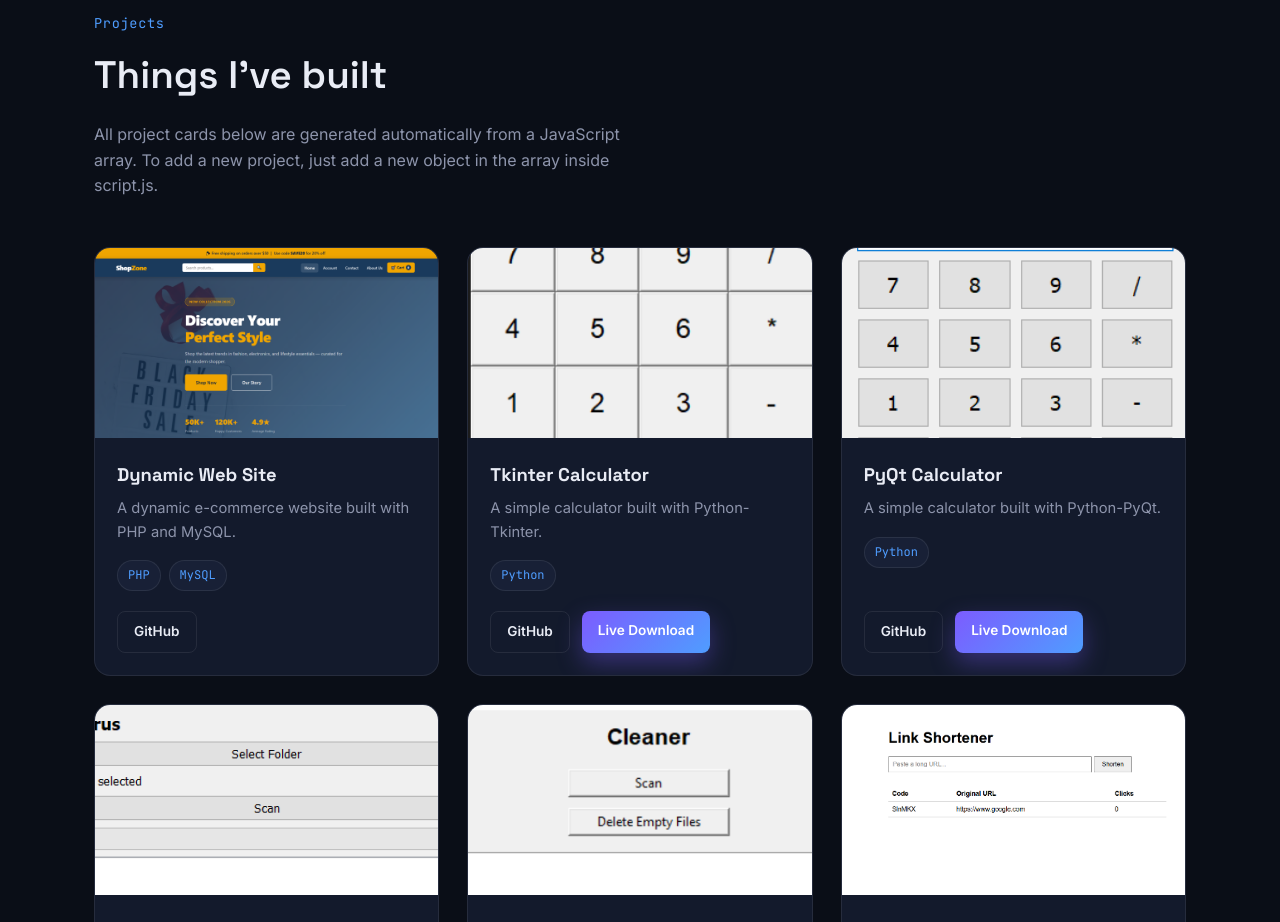
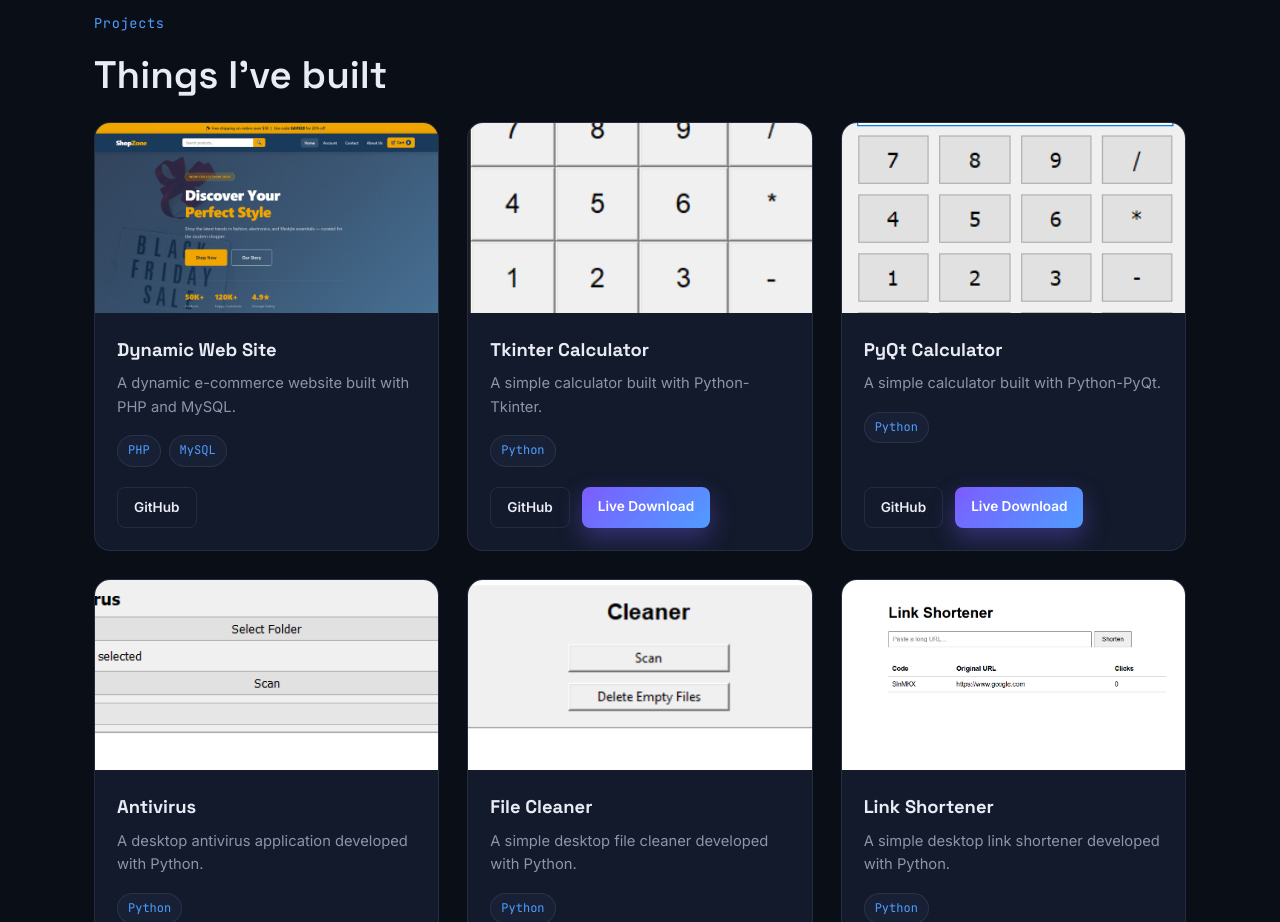
Before and after one commit to touzanisalmane-hash/portfolio, a plain HTML site: page index.html in a window 1280 px wide. Shown: the part 1640-2562 px from the top of the page. Drawn offline with Linux system fonts and the light colour scheme.

Commit message:
Update index.html

```diff
--- a/index.html
+++ b/index.html
@@ -140,12 +140,6 @@
     <div class="container">
       <p class="section__eyebrow fade-in">Projects</p>
       <h2 class="section__title fade-in">Things I've built</h2>
-      <p class="section__subtitle fade-in">
-        All project cards below are generated automatically from a JavaScript array.
-        To add a new project, just add a new object in the array inside script.js.
-      </p>
-
-
       <div class="projects__grid" id="projectsGrid">
 
       </div>
```
